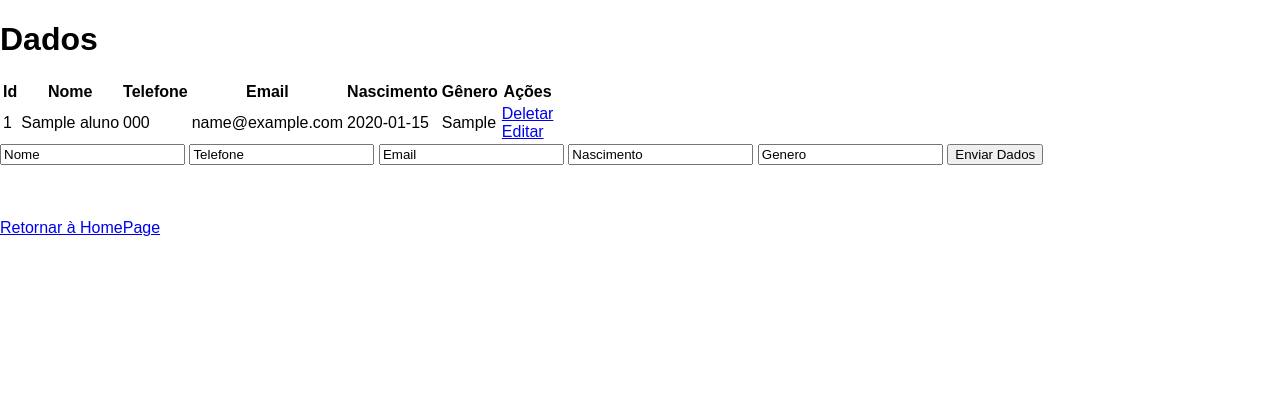
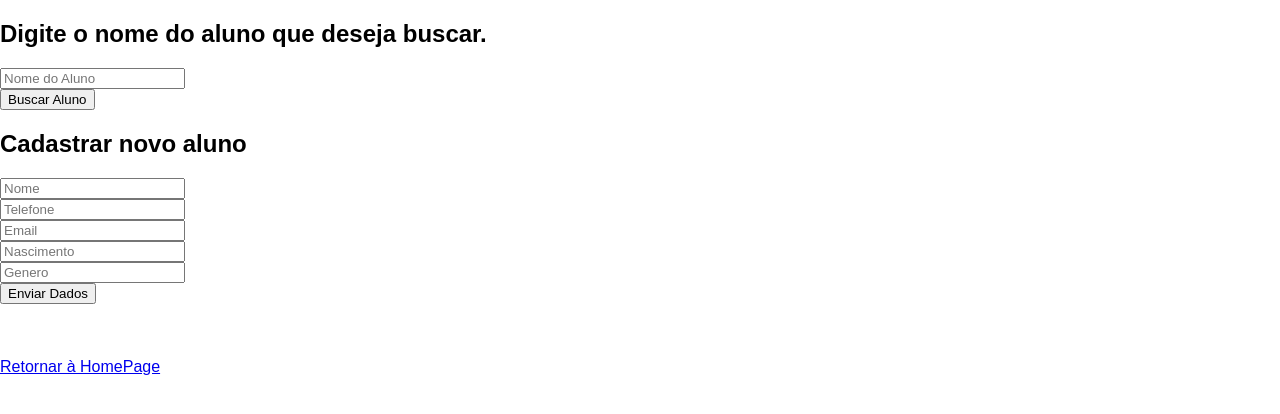
Before and after one commit to allanhermann-zz/testeestuda, a Flask app: page /alunos.html in a window 1280 px wide. Shown: the top 414 px of the page. Run offline with Flask 2, Linux system fonts and the light colour scheme; tables that the repository leaves empty hold one stand-in row (values such as "Sample post").

Commit message:
Removidas algumas rotas. Inserida busca por alunos e escolas

```diff
--- a/app.py
+++ b/app.py
@@ -1,4 +1,5 @@
 # coding=utf8
+
 from flask import Flask, render_template, url_for, request, redirect
 from flask_sqlalchemy import SQLAlchemy
 from datetime import datetime
@@ -12,16 +13,18 @@
 
     db.create_all()
 
-    dados = requests.get("http://educacao.dadosabertosbr.com/api/escolas/buscaavancada?estado=MT")
+    dados = requests.get(
+        "http://educacao.dadosabertosbr.com/api/escolas/buscaavancada?estado=MT"
+    )
 
-    dadosjson=dados.json()[1]
+    dadosjson = dados.json()[1]
 
     for jsoncode in range(len(dadosjson)):
         nome = dadosjson[jsoncode]["nome"]
-        endereco = dadosjson[jsoncode]["cidade"]+", "+dadosjson[jsoncode]["estado"]
+        endereco = dadosjson[jsoncode]["cidade"] + ", " + dadosjson[jsoncode]["estado"]
         situacao = dadosjson[jsoncode]["situacaoFuncionamentoTxt"]
         data = dadosjson[jsoncode]["anoCenso"]
-        var = Escola(nome = nome, endereco = endereco, situacao = situacao, data = data)
+        var = Escola(nome=nome, endereco=endereco, situacao=situacao, data=data)
         db.session.add(var)
         db.session.commit()
 except:
@@ -94,140 +97,44 @@
 
 @app.route("/escolas.html", methods=["POST", "GET"])
 def escolas():
+    escoladados = request.form
     if request.method == "POST":
-        escoladados = request.form
-        nome = escoladados["nome"]
-        endereco = escoladados["endereco"]
-        situacao = escoladados["situacao"]
-        data = escoladados["data"]
-        nova_escola = Escola(nome=nome, endereco=endereco, situacao=situacao, data=data)
-        try:
-            db.session.add(nova_escola)
-            db.session.commit()
-            return redirect("/escolas.html")
-        except:
-            return "Erro durante a Inserção, cheque seus dados"
+        if escoladados["action"] == "Enviar Dados":
+            nome = escoladados["nome"]
+            endereco = escoladados["endereco"]
+            situacao = escoladados["situacao"]
+            data = escoladados["data"]
+            nova_escola = Escola(
+                nome=nome, endereco=endereco, situacao=situacao, data=data
+            )
+            try:
+                db.session.add(nova_escola)
+                db.session.commit()
+                return render_template("/escolas.html", verif=0)
+            except:
+                return "Erro durante a Inserção, cheque seus dados"
 
+        elif escoladados["action"] == "Buscar Escola":
+            escolas = Escola.query.filter(
+                Escola.nome.like("%" + escoladados["nome"] + "%")
+            ).all()
+            if escolas:
+                verif = 0
+            else:
+                verif = 1
+            return render_template("escolas.html", escolas=escolas, verif=verif)
+
+        elif escoladados["action"] == "Remover Escola":
+            try:
+                db.session.delete(Escola.query.get_or_404(escoladados["id"]))
+                db.session.commit()
+                return "<h1>Escola removida</h1> <br><a href='index.html'> Retornar à HomePage </a>"
+            except:
+                return "<h1>Ocorreu um erro</h1> <br><a href='index.html'> Retornar à HomePage </a>"
+        elif escoladados["action"] == "Atualizar Escola":
+            return render_template("escolas.html", verif=0)
     else:
-        escolas = Escola.query.order_by(Escola.id).all()
-        return render_template("escolas.html", escolas=escolas)
-
-
-@app.route("/turmas.html", methods=["POST", "GET"])
-def turmas():
-    if request.method == "POST":
-        turmadados = request.form
-        nivel = turmadados["nivel"]
-        ano = turmadados["ano"]
-        serie = turmadados["serie"]
-        turno = turmadados["turno"]
-        escola = Escola.query.filter_by(nome=turmadados["escola"]).first()
-        nova_turma = Turma(
-            nivel=nivel, ano=ano, serie=serie, turno=turno, escola=escola
-        )
-        try:
-            db.session.add(nova_turma)
-            db.session.commit()
-            return redirect("/turmas.html")
-        except:
-            return "Erro durante a Inserção, cheque seus dados"
-
-    else:
-        turmas = Turma.query.order_by(Turma.id).all()
-        return render_template("turmas.html", turmas=turmas)
-
-
-@app.route("/alunos.html", methods=["POST", "GET"])
-def alunos():
-    if request.method == "POST":
-        alunodados = request.form
-        name = alunodados["nome"]
-        tel = alunodados["tel"]
-        mail = alunodados["email"]
-        born = datetime.strptime(alunodados["born"], "%d-%m-%Y")
-        genre = alunodados["genre"]
-        novo_aluno = Aluno(
-            nome=name, telefone=tel, email=mail, nascimento=born, genero=genre
-        )
-        try:
-            db.session.add(novo_aluno)
-            db.session.commit()
-            return redirect("/alunos.html")
-        except:
-            return "Erro durante a Inserção, cheque seus dados"
-
-    else:
-        alunos = Aluno.query.order_by(Aluno.id).all()
-        return render_template("alunos.html", alunos=alunos)
-
-@app.route("/delete/aluno/<int:id>")
-def deletealuno(id):
-    try:
-        db.session.delete(Aluno.query.get_or_404(id))
-        db.session.commit()
-        return redirect("/alunos.html")
-    except:
-        "Ocorreu um erro"
-
-
-@app.route("/update/aluno/<int:id>",  methods=["POST", "GET"])
-def updatealuno(id):
-    aluno = Aluno.query.get_or_404(id)
-    if request.method == "POST":
-        alunodados = request.form
-        aluno.nome = alunodados["nome"]
-        aluno.telefone = alunodados["tel"]
-        aluno.email = alunodados["email"]
-        aluno.nascimento = alunodados["born"]
-        aluno.genero = alunodados["genre"]
-        try:
-            db.session.commit()
-            return redirect("../../alunos.html")
-        except:
-            return "Erro durante a Atualização, cheque seus dados"
-
-    else:
-        return render_template("updatealuno.html", aluno=aluno)
-
-
-@app.route("/delete/turma/<int:id>")
-def deleteturma(id):
-    try:
-        db.session.delete(Turma.query.get_or_404(id))
-        db.session.commit()
-        return redirect("/turmas.html")
-    except:
-        "Ocorreu um erro"
-
-
-@app.route("/update/turma/<int:id>",  methods=["POST", "GET"])
-def updateturma(id):
-    turma = Turma.query.get_or_404(id)
-    if request.method == "POST":
-        turmadados = request.form
-        turma.nivel = turmadados["nivel"]
-        turma.ano = turmadados["ano"]
-        turma.serie = turmadados["serie"]
-        turma.turno = turmadados["turno"]
-        turma.escola = Escola.query.filter_by(nome=turmadados["escola"]).first()
-        try:
-            db.session.commit()
-            return redirect("../../turmas.html")
-        except:
-            return "Erro durante a Atualização, cheque seus dados"
-
-    else:
-        return render_template("updateturma.html", turma=turma)
-
-
-@app.route("/delete/escola/<int:id>")
-def deleteescola(id):
-    try:
-        db.session.delete(Escola.query.get_or_404(id))
-        db.session.commit()
-        return redirect("/escolas.html")
-    except:
-        "Ocorreu um erro"
+        return render_template("escolas.html", verif=0)
 
 
 @app.route("/update/escola/<int:id>", methods=["POST", "GET"])
@@ -249,14 +156,126 @@
         return render_template("updateescola.html", escola=escola)
 
 
-@app.route("/")
-def basic():
-    return redirect("/index.html")
+@app.route("/turmas.html", methods=["POST", "GET"])
+def turmas():
+    turmadados = request.form
+    if request.method == "POST":
+        nivel = turmadados["nivel"]
+        ano = turmadados["ano"]
+        serie = turmadados["serie"]
+        turno = turmadados["turno"]
+        escola = Escola.query.filter_by(nome=turmadados["escola"]).first()
+        nova_turma = Turma(
+            nivel=nivel, ano=ano, serie=serie, turno=turno, escola=escola
+        )
+        try:
+            db.session.add(nova_turma)
+            db.session.commit()
+            return redirect("/turmas.html")
+        except:
+            return "Erro durante a Inserção, cheque seus dados"
+
+    else:
+        turmas = Turma.query.order_by(Turma.id).all()
+        return render_template("turmas.html", turmas=turmas)
 
 
-@app.route("/index.html")
-def index():
-    return render_template("index.html")
+@app.route("/delete/turma/<int:id>")
+def deleteturma(id):
+    try:
+        db.session.delete(Turma.query.get_or_404(id))
+        db.session.commit()
+        return redirect("/turmas.html")
+    except:
+        "Ocorreu um erro"
+
+
+@app.route("/update/turma/<int:id>", methods=["POST", "GET"])
+def updateturma(id):
+    turma = Turma.query.get_or_404(id)
+    if request.method == "POST":
+        turmadados = request.form
+        turma.nivel = turmadados["nivel"]
+        turma.ano = turmadados["ano"]
+        turma.serie = turmadados["serie"]
+        turma.turno = turmadados["turno"]
+        turma.escola = Escola.query.filter_by(nome=turmadados["escola"]).first()
+        try:
+            db.session.commit()
+            return redirect("../../turmas.html")
+        except:
+            return "Erro durante a Atualização, cheque seus dados"
+
+    else:
+        return render_template("updateturma.html", turma=turma)
+
+
+@app.route("/alunos.html", methods=["POST", "GET"])
+def alunos():
+    alunodados = request.form
+    if request.method == "POST":
+        if alunodados["action"] == "Enviar Dados":
+            nome = alunodados["nome"]
+            tel = alunodados["tel"]
+            email = alunodados["email"]
+            nascimento = datetime.strptime(alunodados["nascimento"], "%d-%m-%Y")
+            genero = alunodados["genero"]
+            novo_aluno = Aluno(
+                nome=nome,
+                telefone=tel,
+                email=email,
+                nascimento=nascimento,
+                genero=genero,
+            )
+            try:
+                db.session.add(novo_aluno)
+                db.session.commit()
+                return render_template("/alunos.html", verif=0)
+            except:
+                return "Erro durante a Inserção, cheque seus dados"
+        elif alunodados["action"] == "Buscar Aluno":
+            alunos = Aluno.query.filter(
+                Aluno.nome.like("%" + alunodados["nome"] + "%")
+            ).all()
+            if alunos:
+                verif = 0
+            else:
+                verif = 1
+            return render_template("alunos.html", alunos=alunos, verif=verif)
+
+        elif alunodados["action"] == "Remover Aluno":
+            try:
+                db.session.delete(Aluno.query.get_or_404(alunodados["id"]))
+                db.session.commit()
+                return "<h1>Aluno(a) removido(a)</h1> <br><a href='/'> Retornar à HomePage </a>"
+            except:
+                return (
+                    "<h1>Ocorreu um erro</h1> <br><a href='/'> Retornar à HomePage </a>"
+                )
+        elif alunodados["action"] == "Atualizar Aluno":
+            return render_template("alunos.html", verif=0)
+    else:
+        return render_template("alunos.html", verif=0)
+
+
+@app.route("/update/aluno/<int:id>", methods=["POST", "GET"])
+def updatealuno(id):
+    aluno = Aluno.query.get_or_404(id)
+    if request.method == "POST":
+        alunodados = request.form
+        aluno.nome = alunodados["nome"]
+        aluno.telefone = alunodados["tel"]
+        aluno.email = alunodados["email"]
+        aluno.nascimento = alunodados["born"]
+        aluno.genero = alunodados["genre"]
+        try:
+            db.session.commit()
+            return redirect("../../alunos.html")
+        except:
+            return "Erro durante a Atualização, cheque seus dados"
+
+    else:
+        return render_template("updatealuno.html", aluno=aluno)
 
 
 @app.route("/alunosbuscar.html", methods=["GET", "POST"])
@@ -287,7 +306,7 @@
     else:
         return render_template("escolabuscar.html", aluno=aluno)
 
-
+#########################################################
 @app.route("/escolabuscar/<int:ida>/<int:idb>")
 def turmasexibir(ida, idb):
     aluno = Aluno.query.get_or_404(ida)
@@ -307,7 +326,7 @@
 
 @app.route("/formselect/<int:id>", methods=["GET", "POST"])
 def selectform(id):
-    if request.method=="POST":
+    if request.method == "POST":
         aluno = Aluno.query.get_or_404(id)
         todasaulas = request.form.getlist("class")
         for aula in todasaulas:
@@ -321,6 +340,11 @@
     else:
         return redirect("/alunosbuscar.html")
 
+###########################################################
+@app.route("/")
+def basic():
+    return render_template("/index.html")
+
 
 if __name__ == "__main__":
     app.run(debug=True)
--- a/templates/alunos.html
+++ b/templates/alunos.html
@@ -6,9 +6,17 @@
 
 {% block body %}
 <div class="alunos">
+    {% if verif == 1 %}
+    <h1>Nenhum aluno encontrado</h1>
+    <br><br>
+    {% endif %}
     {% if alunos|length < 1 %}
-    <h2>Não há alunos cadastrados.</h2>
-    {%  else %}
+    <h2>Digite o nome do aluno que deseja buscar.</h2>
+    <form action="/alunos.html" method="POST">
+        <input type="text" name='nome' id="nome" placeholder="Nome do Aluno"><br>
+        <input type="submit" name="action" value="Buscar Aluno">
+    </form>
+    {% else %}
     <h1>Dados</h1>
     <table>
         <tr>
@@ -29,24 +37,35 @@
             <td>{{aluno.nascimento}}</td>
             <td>{{aluno.genero}}</td>
             <td>
-                <a href="/delete/aluno/{{aluno.id}}">Deletar</a>
+                <form action="/alunos.html" method="POST">
+                    <input type="hidden" name="id" value="{{ aluno.id }}" readonly>
+                    <input type="submit" name="action" value="Remover Aluno">
+                </form>
                 <br>
                 <a href="/update/aluno/{{aluno.id}}">Editar</a>
+                <!--
+                <form action="/alunos.html" method="POST">
+                    <input type="hidden" name="id" value="{{ aluno.id }}">
+                    <input type="submit" name="action" value="Atualizar Aluno">
+                </form>
+                -->
             </td>
         </tr>
         {% endfor %}
     </table>
+    <br><a href="alunos.html" method="GET">Buscar novo aluno</a>
     {%  endif %}
+    <h2>Cadastrar novo aluno</h2>
     <form action="/alunos.html" method="POST">
-        <input type="text" name="nome" id="nome" value="Nome">
-        <input type="text" name="tel" id="tel" value=Telefone>
-        <input type="text" name="email" id="email" value="Email">
-        <input type="text" name="born" id="born" value="Nascimento">
-        <input type="text" name="genre" id="genre" value="Genero">
-        <input type="submit" value="Enviar Dados">
+        <input type="text" name="nome" id="nome" placeholder="Nome"><br>
+        <input type="text" name="tel" id="tel" placeholder=Telefone><br>
+        <input type="text" name="email" id="email" placeholder="Email"><br>
+        <input type="text" name="nascimento" id="nascimento" placeholder="Nascimento"><br>
+        <input type="text" name="genero" id="genero" placeholder="Genero"><br>
+        <input type="submit" name="action" value="Enviar Dados">
     </form>
     <br><br><br>
-    <a href="index.html">Retornar à HomePage</a>
+    <a href="/">Retornar à HomePage</a>
 
 </div>
 {% endblock %}
```
Also changed, not shown: templates/escolas.html (+28 -9 lines), templates/index.html (+4 -4 lines).
